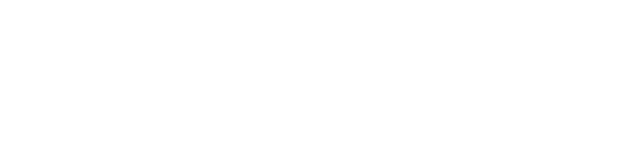
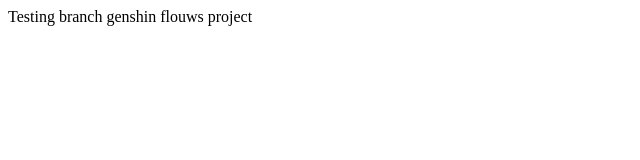
Before and after one commit to Flouws/Flouws-Genshin-Project, a plain HTML site: page index.html in a window 1280 px wide. Shown: the whole page, without its empty margins (0-640 px from the left). Drawn offline with Linux system fonts and the light colour scheme.

Commit message:
Update index.html

```diff
--- a/index.html
+++ b/index.html
@@ -7,6 +7,6 @@
     <title>Document</title>
 </head>
 <body>
-
+    Testing branch genshin flouws project
 </body>
 </html>
```
